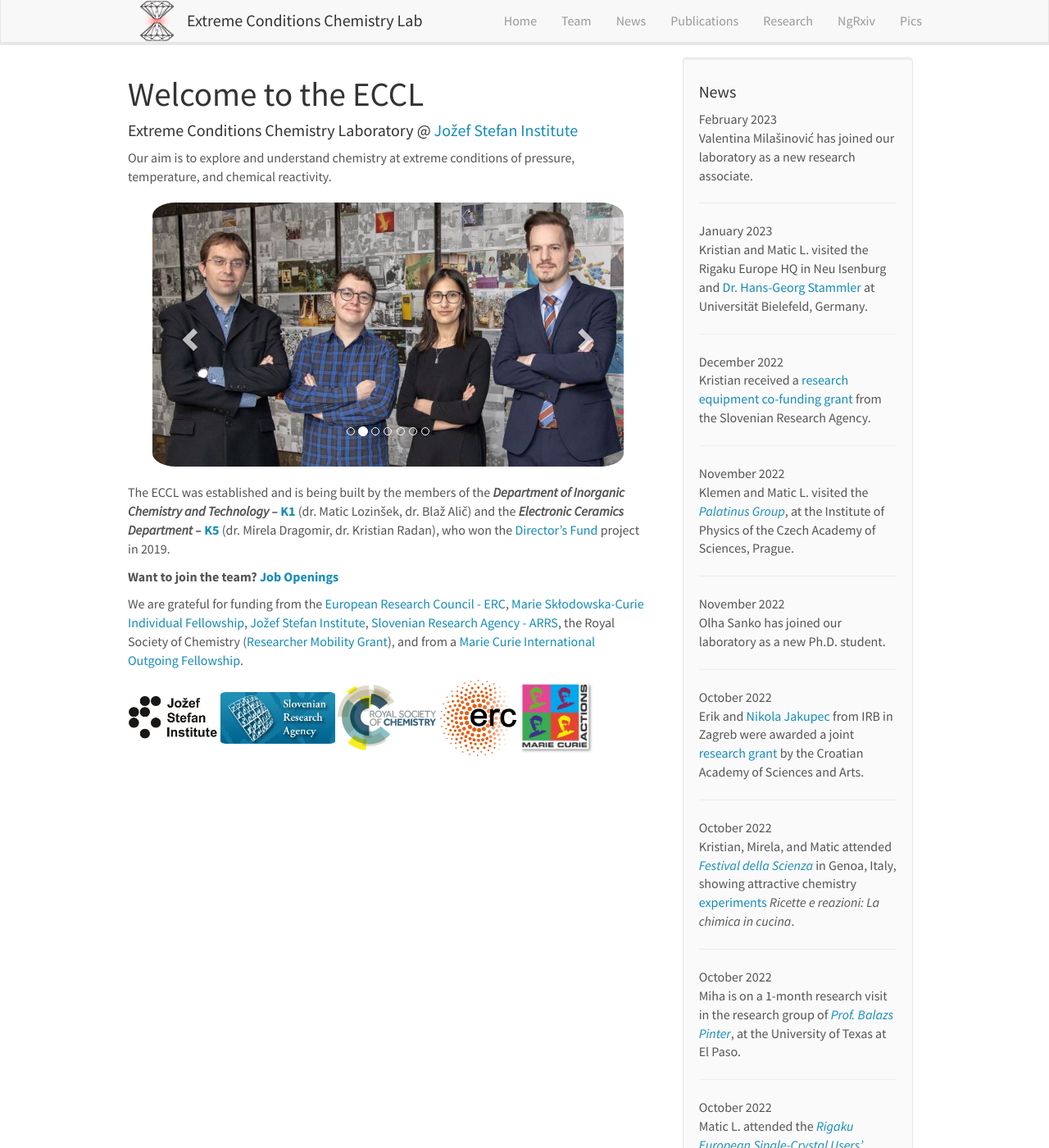
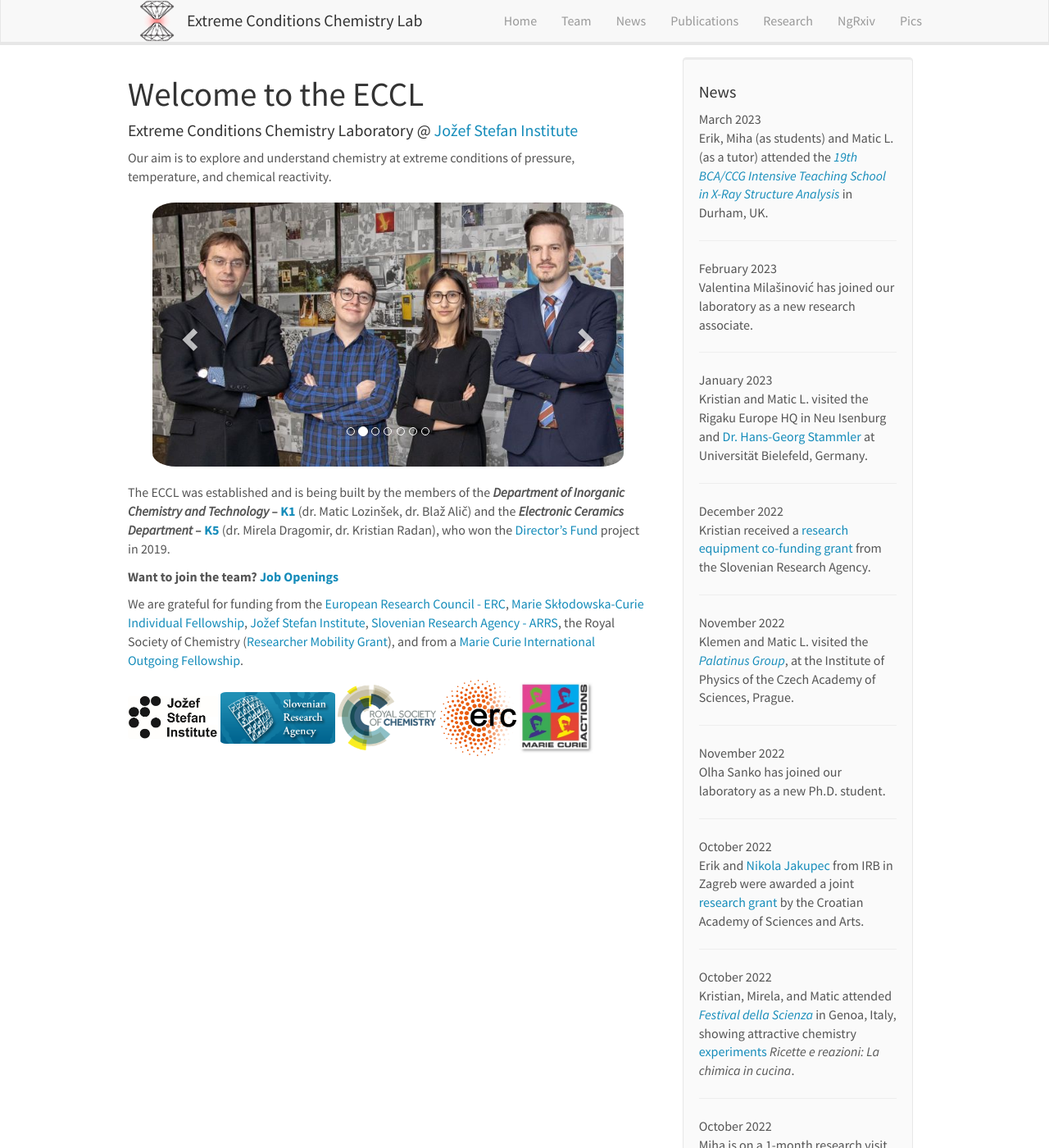
Before and after one commit to eccl-jsi/eccl-jsi.github.io, a Jekyll site: the page built from _pages/home.md, in a window 1280 px wide and 1400 px high. Shown: the whole window at 82% size. Built offline with Jekyll 4.4.1, drawn with Linux system fonts in a browser that asks for light colours; nearby versions of some CDN libraries; some of the changed text lies outside the part shown.

Commit message:
Update news.yml

```diff
--- a/_data/news.yml
+++ b/_data/news.yml
@@ -1,3 +1,6 @@
+- date: March 2023
+  headline: "Erik, Miha (as students) and Matic L. (as a tutor) attended the <i><a href='https://bcaccgschool.crystallography.org.uk/index.html'>19th BCA/CCG Intensive Teaching School in X-Ray Structure Analysis</a></i> in Durham, UK."
+
 - date: February 2023
   headline: "Valentina Milašinović has joined our laboratory as a new research associate."
 
```
